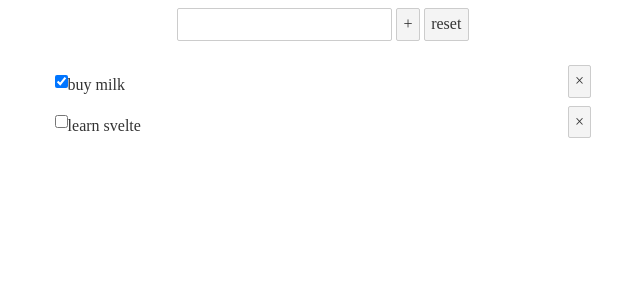
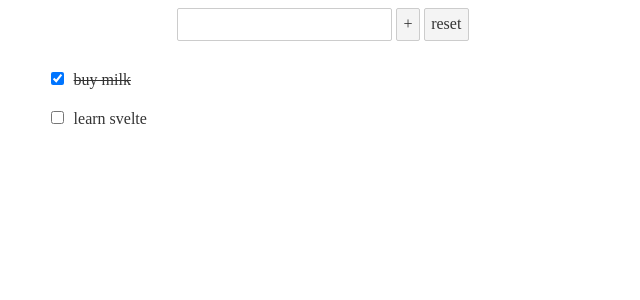
Before and after one commit to AlexJenter/svelte-todos, a Svelte app: page / in a window 1280 px wide. Shown: the top 300 px of the page, without its empty margins (317-957 px from the left). Built offline with nearby package versions, Linux system fonts and the light colour scheme.

Commit message:
adds toggleDone event

```diff
--- a/src/components/list-item.svelte
+++ b/src/components/list-item.svelte
@@ -2,40 +2,44 @@
     import { match } from "../helpers";
     import { todos, cursor } from '../stores.js'
     import { todoOnKey } from "../inputDirectives.js";
+    import DebugInfo from "./debug-info.svelte";
+    import { createEventDispatcher } from 'svelte';
+	const dispatch = createEventDispatcher();
 
-    import DebugInfo from "./debug-info.svelte";
 
     export let todo;
     $: selected = todo.cursorDelta === 0
-    $: checked = todo.done
+    $: done = todo.done
 
     const toggleDone = () => {
-        todos.toggleDone(todo.uuid)
+        dispatch('toggledone', {
+            uuid: todo.uuid,
+            done: !todo.done
+        })
     };
-
 </script>
 
+
 <li class:selected>
-    <input type="checkbox" {checked} on:change={toggleDone} />
+    <input type="checkbox" checked={done} class="checkbox" on:change={toggleDone}/>
     <label>
-        <span >
-            {#if todo.edit}
-                <input bind:value={todo.text} use:todoOnKey={todo}>
+        <span class:done>
+            {#if false}
+                <input bind:value={todo.text} >
             {:else}
                 {todo.text}
             {/if}
         </span>
     </label>
-    <button on:click={todos.delete(todo.uuid)}>&times;</button>
+    <button
+        on:click={todos.delete(todo.uuid) }
+        class="delete">&times;</button>
 </li>
 
 <style>
     li {
         display: flex;
-        align-items: center;
-    }
-    input, button {
-        display: block;
+        align-items: baseline;
     }
     li.selected {
         background: palegoldenrod;
@@ -47,4 +51,19 @@
     span.done {
         text-decoration: line-through;
     }
+
+    .checkbox {
+        display: block;
+        margin-right: 10px;
+    }
+    .delete {
+        display: block;
+        border: none;
+        background: none;
+        opacity: 0;
+        transition: opacity 300ms ease-in-out;
+    }
+    li:hover .delete {
+        opacity: 1;
+    }
 </style>
--- a/src/components/list.svelte
+++ b/src/components/list.svelte
@@ -1,11 +1,16 @@
 <script>
     import ListItem from './list-item.svelte'
-    import { cursedTodos } from '../stores.js'
+    import { todos, cursor, cursedTodos } from '../stores.js'
+
+    const onToggleDone = (event) => {
+        const {uuid} = event.detail
+        todos.toggleDone(uuid)
+    }
 </script>
 
 <ul>
-    {#each $cursedTodos as todo (todo.uuid)}
-        <ListItem {todo} />
+    {#each $cursedTodos as todo, i (todo.uuid)}
+        <ListItem {todo} on:toggledone={onToggleDone} />
     {/each}
 </ul>
 
--- a/src/inputDirectives.js
+++ b/src/inputDirectives.js
@@ -45,8 +45,8 @@ export const keysToState = (node) => {
       KeyD() {
         cursor.toggleDone();
       },
-      KeyD() {
-        cursor.toggleDone();
+      KeyE() {
+        cursor.toggleEdit();
       },
       Backspace() {
         cursor.delete();
--- a/src/stores.js
+++ b/src/stores.js
@@ -17,6 +17,10 @@ import {
   view,
   tap,
   remove,
+  cond,
+  equals,
+  T,
+  findIndex,
 } from "ramda";
 
 import { writable, derived } from "svelte/store";
@@ -45,6 +49,12 @@ function CreateTodos() {
     delete: (uuid) => update(reject(propEq("uuid", uuid))),
     update: (fn) => update(fn),
     reset: () => set([]),
+    toggleDone: (uuid) =>
+      update((ts) => {
+        const todoIndex = findIndex(propEq("uuid", uuid), ts);
+        const doneProp = compose(lensIndex(todoIndex), lensProp`done`);
+        return over(doneProp, not, ts);
+      }),
   };
 }
 export const todos = CreateTodos();
@@ -54,34 +64,31 @@ function CreateCursor() {
   let boundedInc;
   let boundedDec;
 
+  const safeUpdate = (fn) =>
+    update((c) => {
+      if (c !== -1) fn(c);
+      return c;
+    });
+
   todos.subscribe((todos) => {
     boundedInc = compose(clamp(0, todos.length - 1), inc);
     boundedDec = compose(clamp(0, todos.length - 1), dec);
   });
 
-  const safeUpdate = (fn) =>
-    update((c) => {
-      if (c === -1) return c;
-      fn(c);
-      return c;
-    });
-
   return {
     subscribe,
     reset: () => set(-1),
+    set: (x) => set(x),
     prev: () => update(boundedDec),
     next: () => update(boundedInc),
     delete: () =>
-      update((c) => {
-        if (c === -1) return c;
+      safeUpdate((c) => {
         todos.update(remove(c, 1));
-        return c;
       }),
     toggleDone: () =>
-      update((c) => {
-        if (c === -1) return c;
-        todos.update(over(compose(lensIndex(c), lensProp`done`), not));
-        return c;
+      safeUpdate((c) => {
+        const doneProp = compose(lensIndex(c), lensProp`done`);
+        todos.update(over(doneProp, not));
       }),
   };
 }
```
